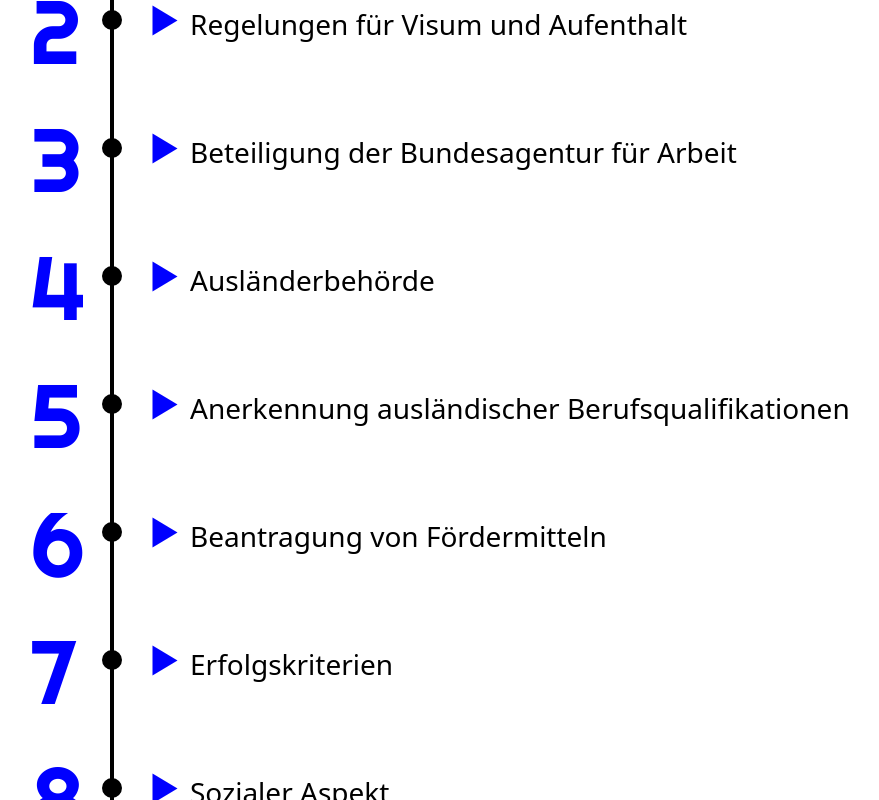
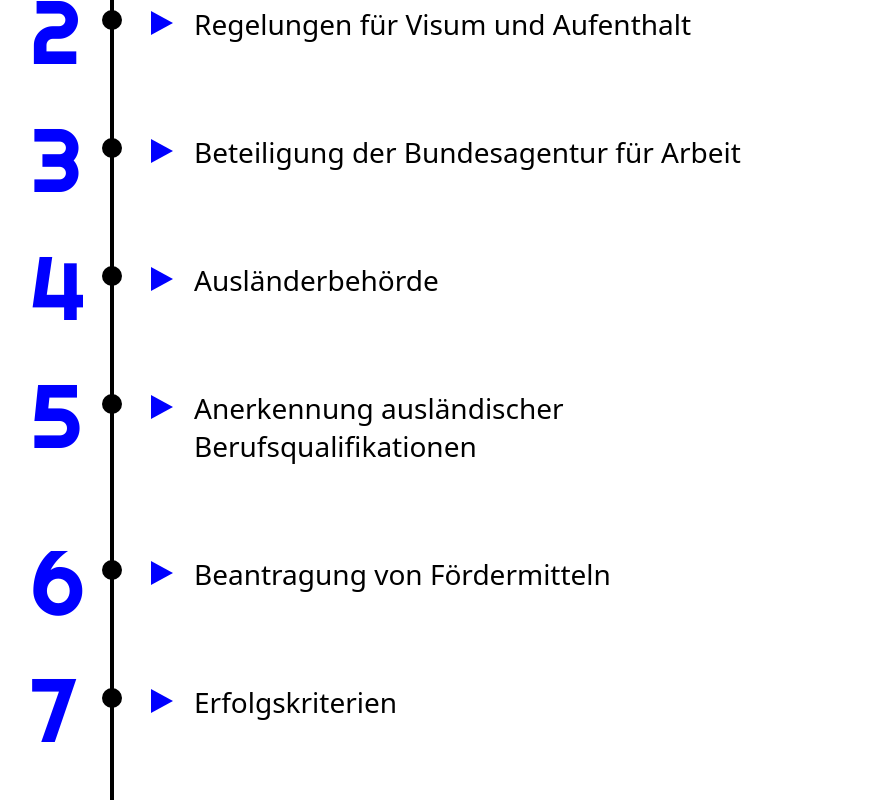
Before and after one commit to tommyb96/modern-mind-recruitment, a React (Create React App) app: page / in a window 1280 px wide. Shown: the part 9720-10520 px from the top of the page, without its empty margins (155-1034 px from the left). Built offline with nearby package versions, Linux system fonts and the light colour scheme.

Commit message:
change styling of triangles

```diff
--- a/src/components/Workshop/Workshop.js
+++ b/src/components/Workshop/Workshop.js
@@ -423,113 +423,147 @@
   align-self: flex-end;
   width: 380px;
   margin-right: 40px;
+
   @media (max-width: 620px) {
     width: 260px;
+    margin-right: 10px;
+  }
+
+  @media (max-width: 480px) {
+    margin-right: 40px;
+    margin-bottom: 30px;
   }
 `;
 
 const BlueTriangle = styled.span`
   width: 0;
   height: 0;
-  margin-right: 10px;
-  margin-top: 3px;
+  margin-right: 20px;
+  margin-top: 7px;
   border-style: solid;
-  border-width: 25px 15px 0 15px;
+  border-width: 22px 12px 0 12px;
   border-color: blue transparent transparent transparent;
   display: inline-block;
   transform: rotate(-90deg);
+  cursor: pointer;
 
-  cursor: pointer;
+  @media (max-width: 480px) {
+    border-width: 17px 10px 0 10px;
+  }
 `;
 
 const BlueTriangleTwo = styled.span`
   width: 0;
   height: 0;
-  margin-right: 10px;
-  margin-top: 3px;
+  margin-right: 20px;
+  margin-top: 7px;
   border-style: solid;
-  border-width: 25px 15px 0 15px;
+  border-width: 22px 12px 0 12px;
   border-color: blue transparent transparent transparent;
   display: inline-block;
   transform: ${({ isOpenTwo }) =>
     isOpenTwo ? "rotate(Threeg)" : "rotate(-90deg)"};
   transition: transform 0.3s ease-in-out;
   cursor: pointer;
+
+  @media (max-width: 480px) {
+    border-width: 17px 10px 0 10px;
+  }
 `;
 
 const BlueTriangleThree = styled.span`
   width: 0;
   height: 0;
-  margin-right: 10px;
-  margin-top: 3px;
+  margin-right: 20px;
+  margin-top: 7px;
   border-style: solid;
-  border-width: 25px 15px 0 15px;
+  border-width: 22px 12px 0 12px;
   border-color: blue transparent transparent transparent;
   display: inline-block;
   transform: ${({ isOpenThree }) =>
     isOpenThree ? "rotate(0deg)" : "rotate(-90deg)"};
   transition: transform 0.3s ease-in-out;
   cursor: pointer;
+
+  @media (max-width: 480px) {
+    border-width: 17px 10px 0 10px;
+  }
 `;
 
 const BlueTriangleFour = styled.span`
   width: 0;
   height: 0;
-  margin-right: 10px;
-  margin-top: 3px;
+  margin-right: 20px;
+  margin-top: 7px;
   border-style: solid;
-  border-width: 25px 15px 0 15px;
+  border-width: 22px 12px 0 12px;
   border-color: blue transparent transparent transparent;
   display: inline-block;
   transform: ${({ isOpenFour }) =>
     isOpenFour ? "rotate(0deg)" : "rotate(-90deg)"};
   transition: transform 0.3s ease-in-out;
   cursor: pointer;
+
+  @media (max-width: 480px) {
+    border-width: 17px 10px 0 10px;
+  }
 `;
 
 const BlueTriangleFive = styled.span`
   width: 0;
   height: 0;
-  margin-right: 10px;
-  margin-top: 3px;
+  margin-right: 20px;
+  margin-top: 7px;
   border-style: solid;
-  border-width: 25px 15px 0 15px;
+  border-width: 22px 12px 0 12px;
   border-color: blue transparent transparent transparent;
   display: inline-block;
   transform: ${({ isOpenFive }) =>
     isOpenFive ? "rotate(0deg)" : "rotate(-90deg)"};
   transition: transform 0.3s ease-in-out;
   cursor: pointer;
+
+  @media (max-width: 480px) {
+    border-width: 17px 10px 0 10px;
+  }
 `;
 
 const BlueTriangleSeven = styled.span`
   width: 0;
   height: 0;
-  margin-right: 10px;
-  margin-top: 3px;
+  margin-right: 20px;
+  margin-top: 7px;
   border-style: solid;
-  border-width: 25px 15px 0 15px;
+  border-width: 22px 12px 0 12px;
   border-color: blue transparent transparent transparent;
   display: inline-block;
   transform: ${({ isOpenSeven }) =>
     isOpenSeven ? "rotate(0deg)" : "rotate(-90deg)"};
   transition: transform 0.3s ease-in-out;
   cursor: pointer;
+
+  @media (max-width: 480px) {
+    border-width: 17px 10px 0 10px;
+  }
 `;
 
 const BlueTriangleEight = styled.span`
   width: 0;
   height: 0;
-  margin-right: 10px;
-  margin-top: 3px;
+  margin-right: 20px;
+  margin-top: 7px;
   border-style: solid;
-  border-width: 25px 15px 0 15px;
+  border-width: 22px 12px 0 12px;
   border-color: blue transparent transparent transparent;
   display: inline-block;
   transform: ${({ isOpenEight }) =>
     isOpenEight ? "rotate(0deg)" : "rotate(-90deg)"};
   transition: transform 0.3s ease-in-out;
   cursor: pointer;
+
+  @media (max-width: 480px) {
+    border-width: 17px 10px 0 10px;
+  }
 `;
 
 const Item = styled.div`
@@ -539,7 +573,7 @@
   margin: 45px 10px 45px 40px;
 
   @media (max-width: 480px) {
-    margin: 40px 10px 40px 30px;
+    margin: 30px 10px 30px 30px;
   }
 `;
 
@@ -553,7 +587,7 @@
   }
 
   @media (max-width: 480px) {
-    font-size: 22px;
+    font-size: 20px;
   }
 `;
 
@@ -583,6 +617,10 @@
 
   @media (max-width: 1024px) {
     font-size: 20px;
+  }
+
+  @media (max-width: 480px) {
+    font-size: 18px;
   }
 `;
 
@@ -741,5 +779,6 @@
 
   @media (max-width: 480px) {
     padding: 40px;
+    font-size: 18px;
   }
 `;
```
